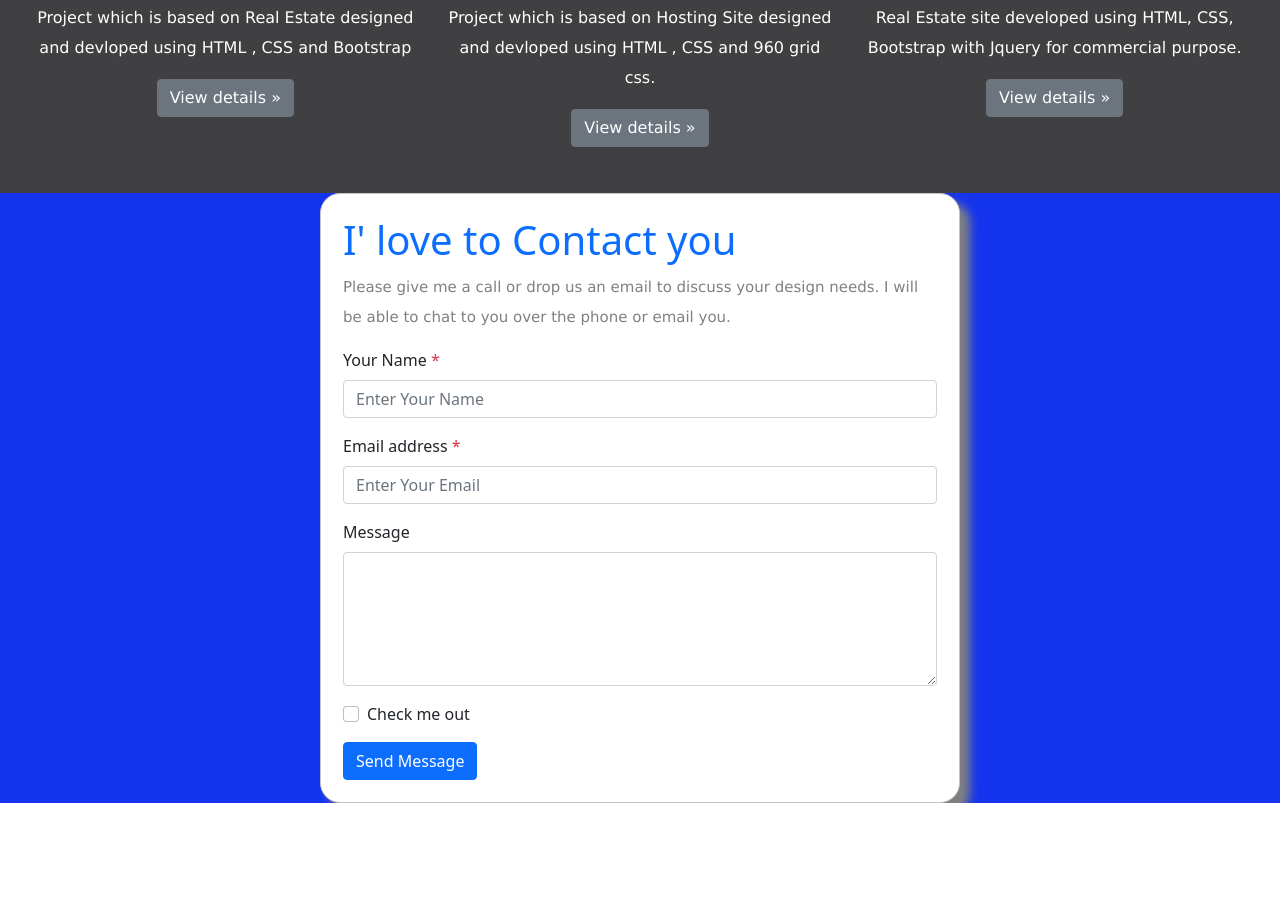
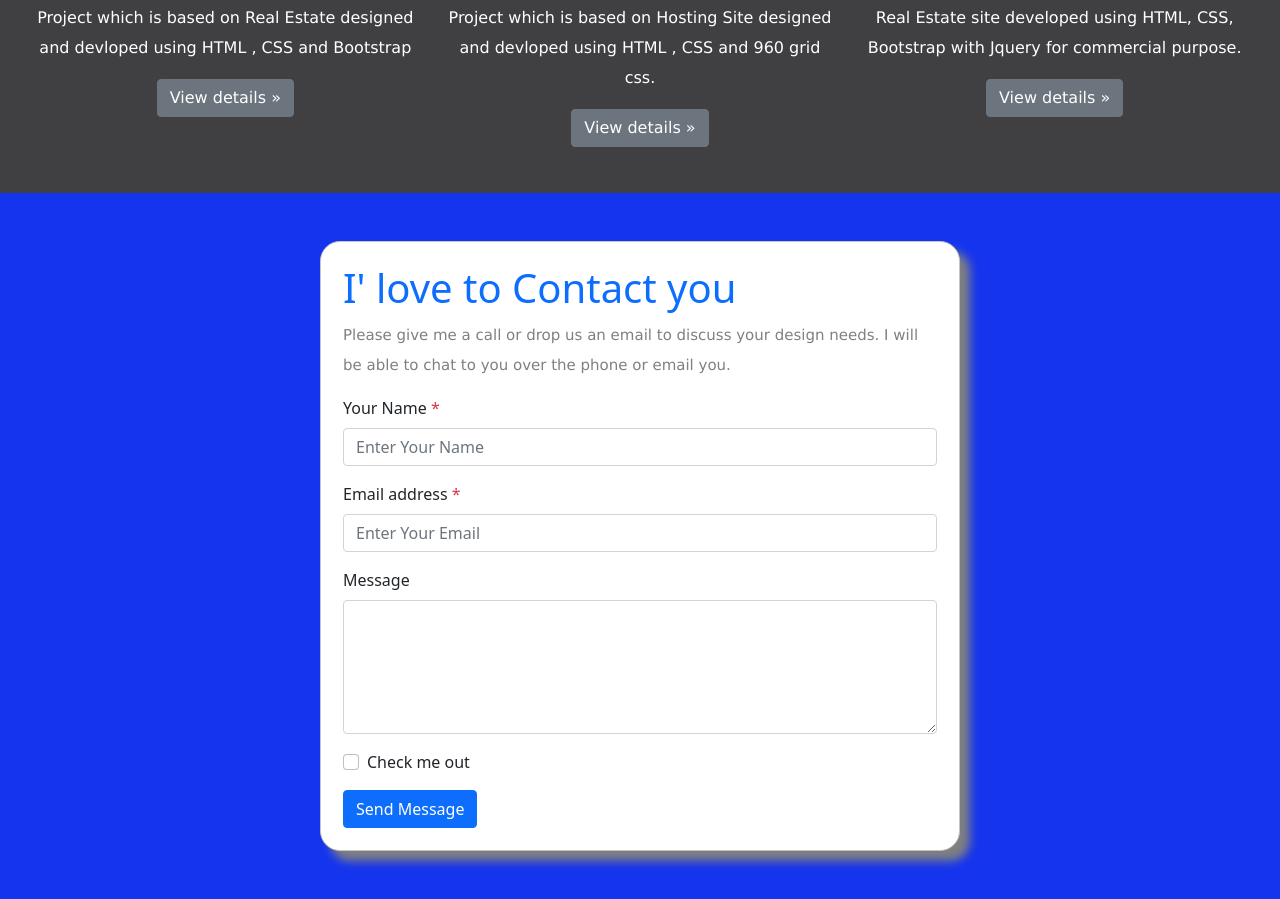
Before and after one commit to vinayparab92/Portfolio, a website: page index.html in a window 1280 px wide. Shown: the part 3142-4041 px from the top of the page. Before the commit the page ends 3945 px from the top, so only its background shows below. Drawn offline with nearby package versions, Linux system fonts and the light colour scheme.

Commit message:
Add files via upload

```diff
--- a/index.html
+++ b/index.html
@@ -288,7 +288,7 @@
                 <div class="container-fluid contact" id="contact">
                     <div class="row">
                       <div class="col-md-3"></div>
-                      <div class="col-md-6 form">
+                      <div class="col-md-6 form mt-5 mb-5">
                         <h1 class="text-primary">I' love to Contact you</h1>
                         <p>Please give me a call or drop us an email to discuss your design needs. I will be able to chat to you over the phone or email you.</p>
                         <form class="form1">
```
